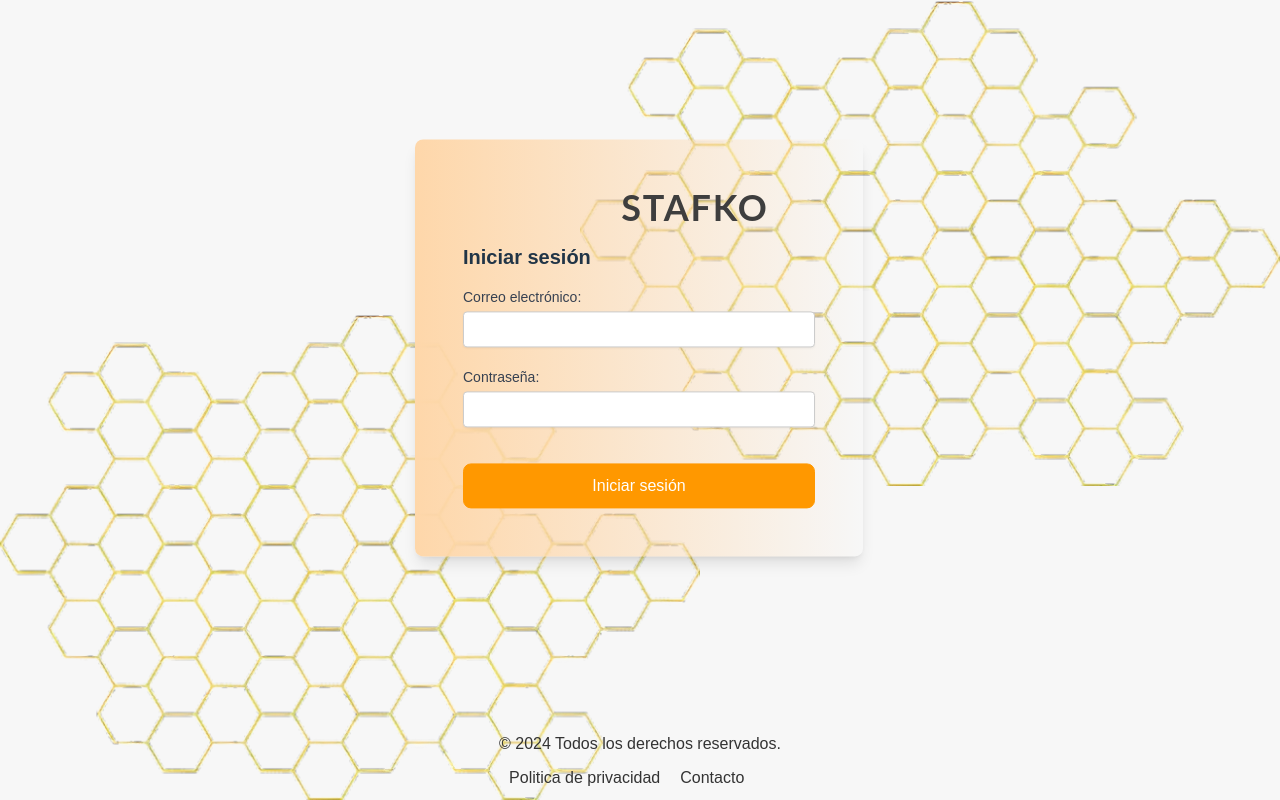
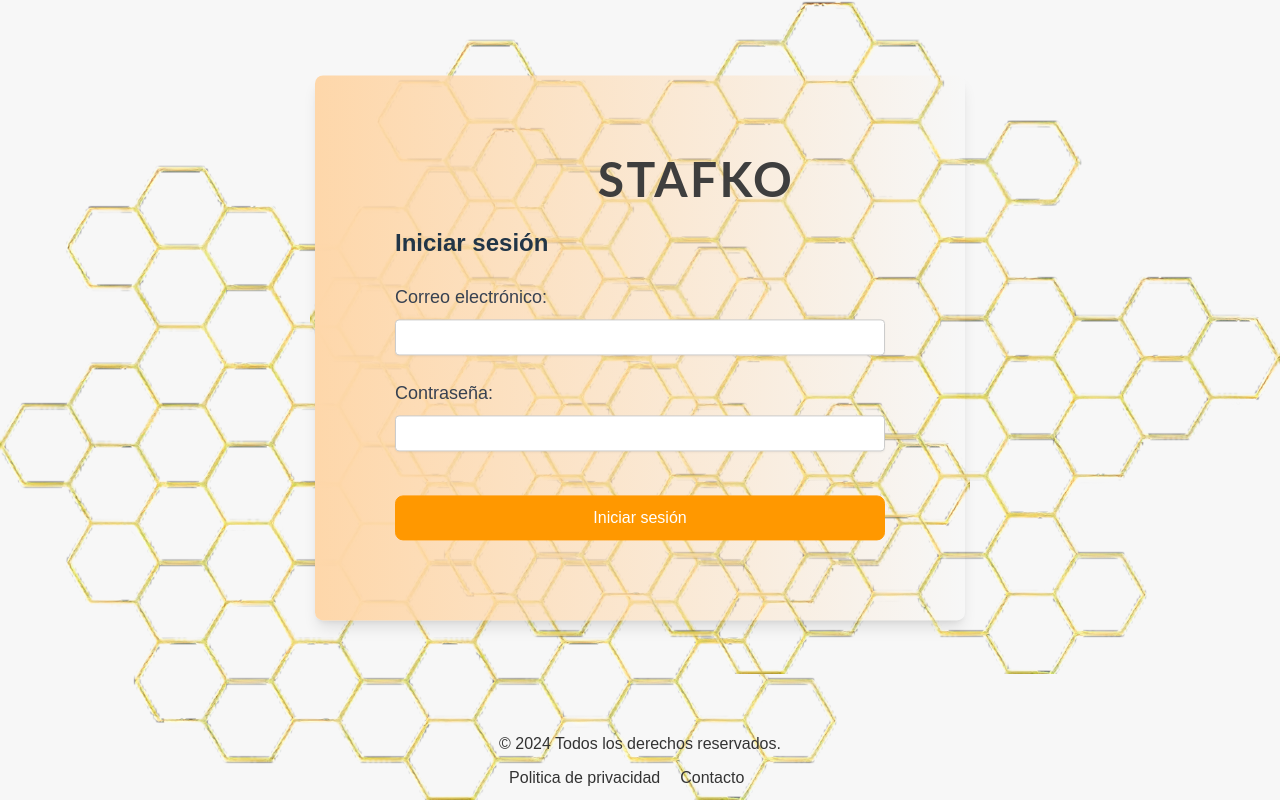
Before and after one commit to Marssalvador/STAFKO-FRONT, a React (Vite) app: page / in a window 1280 px wide. Built offline with nearby package versions, Linux system fonts and the light colour scheme.

Commit message:
Implementación microservicios

```diff
--- a/src/components/Identificacion.css
+++ b/src/components/Identificacion.css
@@ -110,14 +110,15 @@ a{
     top: 45%;
     left: 50%;
     transform: translate(-50%, -50%);
-    max-width: 450px;
+    max-width: 650px;
+    max-height: 700px;
     width: 100%;
 }
 
 .panal-superior-derecho,
 .panal-inferior-izquierdo {
     position: absolute;
-    width: 700px;
+    width: 970px;
     height: auto;
 }
 
--- a/src/components/Identificacion.tsx
+++ b/src/components/Identificacion.tsx
@@ -1,14 +1,11 @@
-// Identificacion.tsx
-// MICROSERVICIOS
-
 import React, { Component, ChangeEvent, FormEvent } from 'react';
-import { IdentificacionService } from '../infrastructure/IdentificacionService';
-import './Identificacion.css';
 import { Button } from 'primereact/button';
 import Cookies from 'universal-cookie';
+import axios from 'axios';
+import md5 from 'md5';
+import './Identificacion.css';
 import { iniciarContadorSesion } from '../infrastructure/HeaderService';
-import axios from 'axios';
-import md5 from 'md5'; // Importa la biblioteca md5
+
 
 const cookies = new Cookies();
 
@@ -32,9 +29,9 @@ class Identificacion extends Component<{}, IdentificacionState> {
     };
   }
 
-  handleChange = async (e: ChangeEvent<HTMLInputElement>) => {
+  handleChange = (e: ChangeEvent<HTMLInputElement>) => {
     const { name, value } = e.target;
-    await this.setState((prevState) => ({
+    this.setState((prevState) => ({
       form: {
         ...prevState.form,
         [name]: value
@@ -45,58 +42,47 @@ class Identificacion extends Component<{}, IdentificacionState> {
   handleSubmit = async (e: FormEvent<HTMLFormElement>) => {
     e.preventDefault();
     const { email, password } = this.state.form;
-
     const hashedPassword = md5(password);
 
     try {
-      const response = await IdentificacionService.iniciarSesion(email, hashedPassword);
+      const response = await axios.post('http://localhost:4000/usuarios', {
+        username: email,
+        password: hashedPassword,
+      });
 
-      if (response && response.access_token) {
-        cookies.set('access_token', response.access_token, { path: "/", sameSite: 'lax' });
-        cookies.set('refresh_token', response.refresh_token, { path: "/", sameSite: 'lax' });
-        cookies.set('expires', response.expires, { path: "/", sameSite: 'lax' });
+      if (response && response.data.access_token) {
+        cookies.set('access_token', response.data.access_token, { path: "/", sameSite: 'lax' });
+        cookies.set('refresh_token', response.data.refresh_token, { path: "/", sameSite: 'lax' });
+        cookies.set('expires', response.data.expires, { path: "/", sameSite: 'lax' });
 
         const userNameFromEmail = email.split('@')[0].toLowerCase().trim();
 
         cookies.set('email', email, { path: "/", sameSite: 'lax' });
 
-        // Buscar el ID del usuario en /items/usuarios
-        const usuarioResponse = await axios.get('http://localhost:8055/items/usuarios', {
+        const usuarioResponse = await axios.get('http://localhost:4000/usuarios', {
           params: {
-            filter: {
-              email: {
-                _icontains: email
-              }
-            }
+            username: email,
+            password: hashedPassword
           }
         });
 
-        console.log("Usuario response:", usuarioResponse.data); // Registrar la respuesta para ver qué datos se obtienen
-
-        // Verificar si se encontró un usuario con ese nombre
-        if (usuarioResponse.data.data.length > 0) {
-          console.log("Usuario encontrado:", usuarioResponse.data.data[0]); // Registrar el primer usuario encontrado
-          // Obtener el ID del primer usuario encontrado
-          const userId = usuarioResponse.data.data[0].id;
-          console.log("ID del usuario:", userId); // Registrar el ID del usuario
-          // Guardar el ID del usuario en una cookie
+        if (usuarioResponse.data.length > 0) {
+          const userId = usuarioResponse.data[0].id;
           cookies.set('userId', userId, { path: "/", sameSite: 'lax' });
 
-          // Guardar el rol del usuario en una cookie
-          const userRole = usuarioResponse.data.data[0].rol;
+          const userRole = usuarioResponse.data[0].rol;
           cookies.set('rol', userRole, { path: "/", sameSite: 'lax' });
-        } else {
-          console.log("Usuario no encontrado"); // Registrar si no se encontró ningún usuario con ese nombre
         }
 
         const descripcion = prompt(`¿En qué vas a trabajar, ${email}?`);
-          if (descripcion) {
-            await iniciarContadorSesion(descripcion + " - " + email);
-          }
-          window.location.href = "./pagina";
+        if (descripcion) {
+          await iniciarContadorSesion(descripcion + " - " + email);
+        }
+        window.location.href = "./pagina";
       }
     } catch (error) {
-      alert(error.message);
+      console.error('Error:', error);
+      alert('Error al iniciar sesión. Verifique sus credenciales.');
     }
   };
 
@@ -114,29 +100,26 @@ class Identificacion extends Component<{}, IdentificacionState> {
       <>
         <img src="/panal.png" alt="Panal" className='panal-superior-derecho' />
         <img src="/panal.png" alt="Panal" className='panal-inferior-izquierdo' />
-
         <main className="formu">
-          <div className="bg-gradient-to-r from-orange-200 to-orange-99 p-12 rounded-lg shadow-lg mb-6 max-w-md w-full">
-            <h1 className='text-4xl font-bold mb-4 text-center jump-animation'>STAFKO</h1>
-
-            <form onSubmit={this.handleSubmit} className="space-y-4">
-              <h2 className="text-xl font-semibold mb-2">Iniciar sesión</h2>
+          <div className="bg-gradient-to-r from-orange-200 to-orange-99 p-20 rounded-lg shadow-lg mb-6 max-w-5xl w-full">
+            <h1 className='text-5xl font-bold mb-6 text-center jump-animation'>STAFKO</h1>
+            <form onSubmit={this.handleSubmit} className="space-y-6">
+              <h2 className="text-2xl font-semibold mb-4">Iniciar sesión</h2>
               <div>
-                <label htmlFor="email" className="block text-sm font-medium text-gray-700">Correo electrónico:</label>
-                <input type="email" name="email" id="email" value={form.email} onChange={this.handleChange} className="login-input mt-1 block w-full rounded-md border-gray-300 shadow-sm focus:border-orange-500 focus:ring focus:ring-orange-500 focus:ring-opacity-50" />
+                <label htmlFor="email" className="block text-lg font-medium text-gray-700">Correo electrónico:</label>
+                <input type="email" name="email" id="email" value={form.email} onChange={this.handleChange} className="login-input mt-2 block w-full rounded-md border-gray-300 shadow-sm focus:border-orange-500 focus:ring focus:ring-orange-500 focus:ring-opacity-50" />
               </div>
               <div>
-                <label htmlFor="password" className="block text-sm font-medium text-gray-700">Contraseña:</label>
-                <input type="password" name="password" id="password" value={form.password} onChange={this.handleChange} className="login-input mt-1 block w-full rounded-md border-gray-300 shadow-sm focus:border-orange-500 focus:ring focus:ring-orange-500 focus:ring-opacity-50" />
+                <label htmlFor="password" className="block text-lg font-medium text-gray-700">Contraseña:</label>
+                <input type="password" name="password" id="password" value={form.password} onChange={this.handleChange} className="login-input mt-2 block w-full rounded-md border-gray-300 shadow-sm focus:border-orange-500 focus:ring focus:ring-orange-500 focus:ring-opacity-50" />
               </div>
-
               <Button label="Iniciar sesión" type="submit" className="p-button-outlined custom-orange-button w-full" />
             </form>
           </div>
         </main>
       </>
     );
-  };
+  }
 }
 
 export default Identificacion;
```
